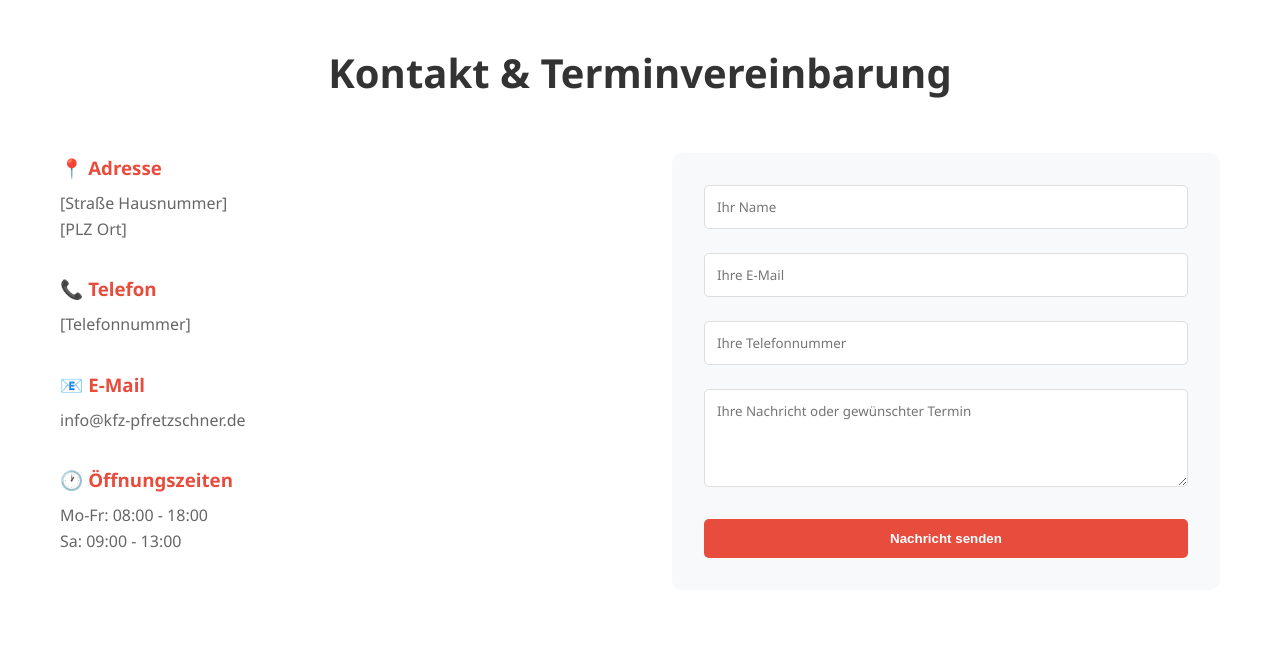
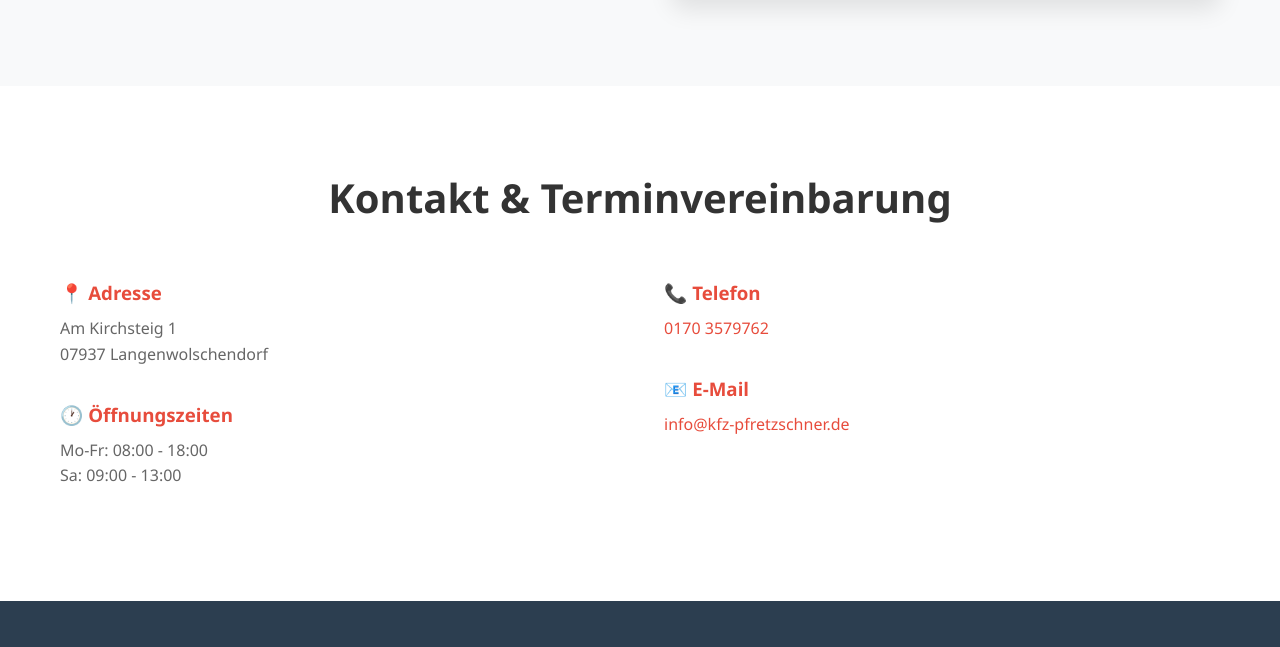
Before and after one commit to Pfarrer/kfz-technik.de, a plain HTML site: page index.html in a window 1280 px wide. Shown: the part 2321-2968 px from the top of the page. Drawn offline with Linux system fonts and the light colour scheme.

Commit message:
Bild hinzugefügt, Layout aufgeräumt

```diff
--- a/index.html
+++ b/index.html
@@ -110,40 +110,25 @@
             <div class="container">
                 <h2>Kontakt & Terminvereinbarung</h2>
                 <div class="contact-content">
-                    <div class="contact-info">
+                    <div class="contact-left">
                         <div class="contact-item">
                             <h3>📍 Adresse</h3>
-                            <p>[Straße Hausnummer]<br>[PLZ Ort]</p>
-                        </div>
-                        <div class="contact-item">
-                            <h3>📞 Telefon</h3>
-                            <p>[Telefonnummer]</p>
-                        </div>
-                        <div class="contact-item">
-                            <h3>📧 E-Mail</h3>
-                            <p>info@kfz-pfretzschner.de</p>
+                            <p>Am Kirchsteig 1<br>07937 Langenwolschendorf</p>
                         </div>
                         <div class="contact-item">
                             <h3>🕐 Öffnungszeiten</h3>
                             <p>Mo-Fr: 08:00 - 18:00<br>Sa: 09:00 - 13:00</p>
                         </div>
                     </div>
-                    <div class="contact-form">
-                        <form>
-                            <div class="form-group">
-                                <input type="text" placeholder="Ihr Name" required>
-                            </div>
-                            <div class="form-group">
-                                <input type="email" placeholder="Ihre E-Mail" required>
-                            </div>
-                            <div class="form-group">
-                                <input type="tel" placeholder="Ihre Telefonnummer">
-                            </div>
-                            <div class="form-group">
-                                <textarea placeholder="Ihre Nachricht oder gewünschter Termin" rows="4" required></textarea>
-                            </div>
-                            <button type="submit" class="submit-btn">Nachricht senden</button>
-                        </form>
+                    <div class="contact-right">
+                        <div class="contact-item">
+                            <h3>📞 Telefon</h3>
+                            <p><a href="tel:01703579762">0170 3579762</a></p>
+                        </div>
+                        <div class="contact-item">
+                            <h3>📧 E-Mail</h3>
+                            <p><a href="mailto:info@kfz-pfretzschner.de">info@kfz-pfretzschner.de</a></p>
+                        </div>
                     </div>
                 </div>
             </div>
--- a/styles.css
+++ b/styles.css
@@ -228,7 +228,7 @@ header {
 .contact-content {
     display: grid;
     grid-template-columns: 1fr 1fr;
-    gap: 4rem;
+    gap: 3rem;
 }
 
 .contact-item {
@@ -242,6 +242,17 @@ header {
 
 .contact-item p {
     color: #666;
+}
+
+.contact-item a {
+    color: #e74c3c;
+    text-decoration: none;
+    transition: color 0.3s;
+}
+
+.contact-item a:hover {
+    color: #c0392b;
+    text-decoration: underline;
 }
 
 .contact-form {
```
Also changed, not shown: images/workshop.jpg (added).
